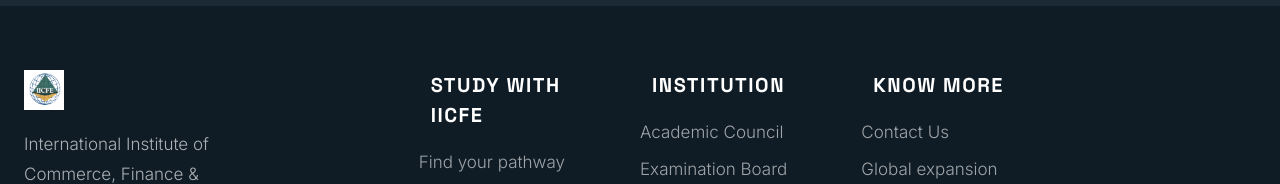
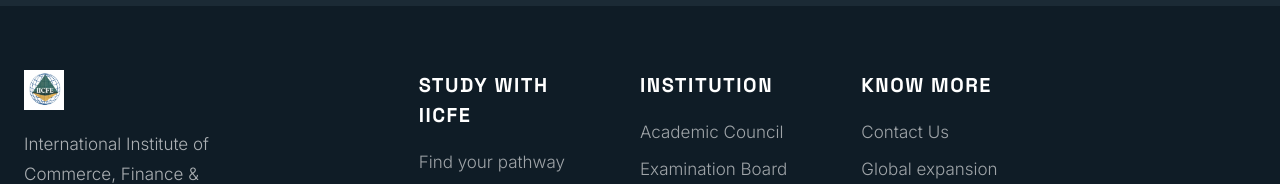
Before and after one commit to iicfeglobal-create/IICFE, a React (Vite) app: page / in a window 1280 px wide. Shown: the part 7651-7835 px from the top of the page. Built offline with nearby package versions, Linux system fonts and the light colour scheme.

Commit message:
Update Footer.jsx

```diff
--- a/src/components/layout/Footer.jsx
+++ b/src/components/layout/Footer.jsx
@@ -42,7 +42,7 @@ export default function Footer() {
           {/* Links */}
           {Object.entries(links).map(([section, items]) => (
             <div key={section}>
-              <h5 className="text-[20px] font-bold tracking-[1.5px] uppercase text-white mr-3 ml-3 mb-5">{section}</h5>
+              <h5 className="text-[20px] font-bold tracking-[1.5px] uppercase text-white mb-5">{section}</h5>
               {items.map(item => (
                 <a key={item} href="#" className="block text-[17px] text-white/60 hover:text-white mb-3 font-light transition-colors duration-150">{item}</a>
               ))}
```
